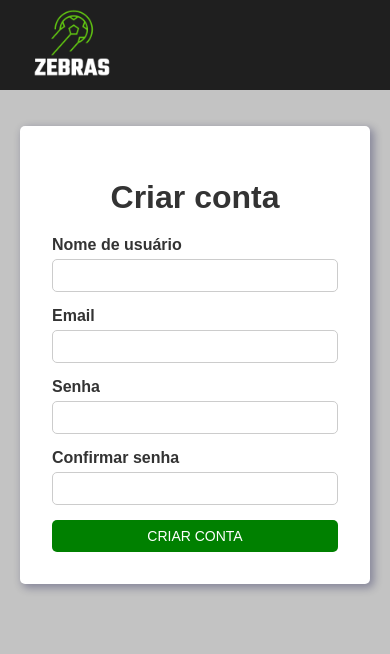
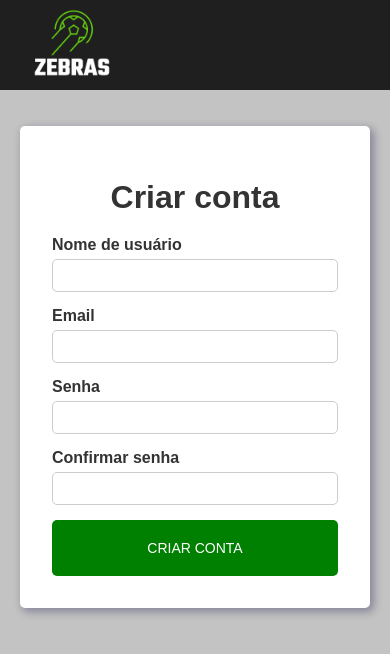
Before and after one commit to lauanderson-rael/react-project-zebras, a React (Vite) app: page /sign in a window 390 px wide. Shown: the top 654 px of the page. Built offline with nearby package versions, Linux system fonts and the light colour scheme.

Commit message:
Update styles.css

```diff
--- a/src/Pages/SignUp/styles.css
+++ b/src/Pages/SignUp/styles.css
@@ -78,6 +78,9 @@
     max-width: 90%; /* Reduz a largura máxima do contêiner */
     padding: 2rem;
   }
+  .signup-form .btn{
+    padding: 20px;
+  }
 }
 
 @media (max-width: 480px) {
@@ -90,7 +93,6 @@
   }
 
   .signup-form .btn {
-    padding: 8px;
     font-size: 14px;
   }
 }
```
